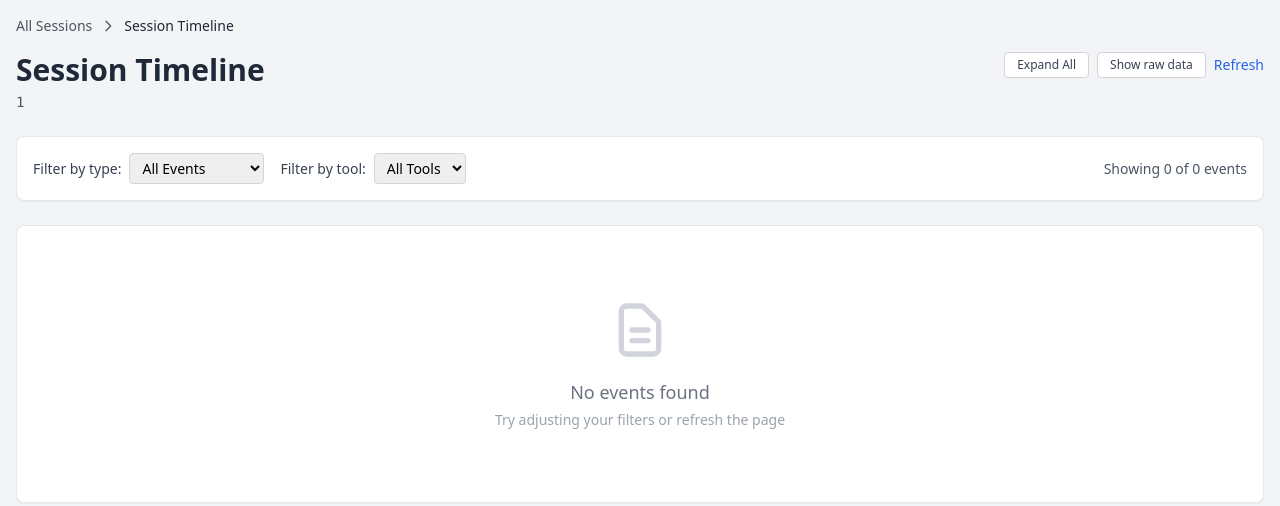
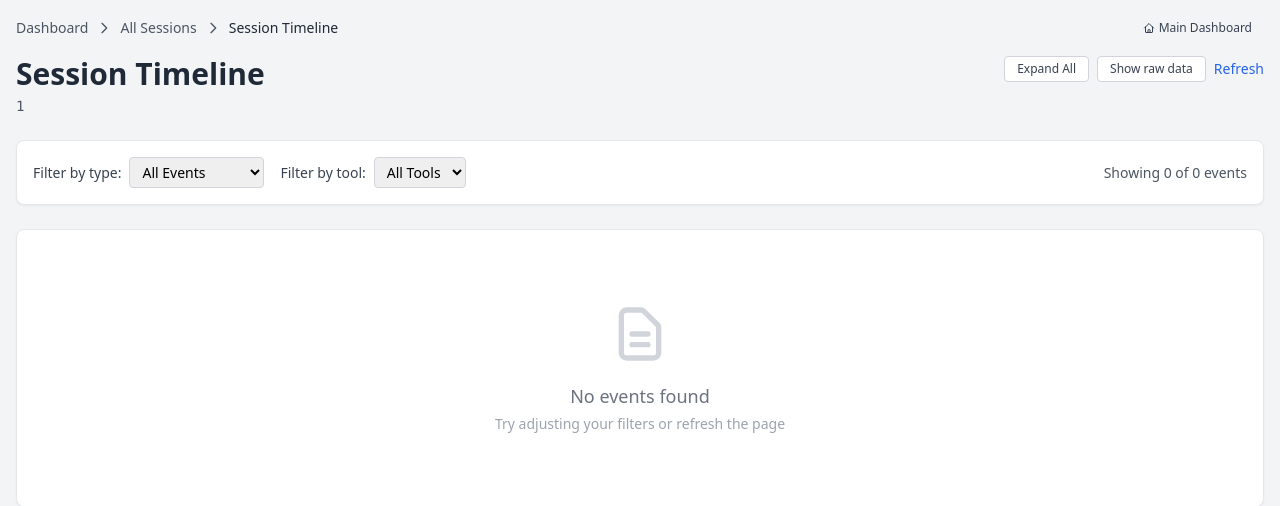
Before and after one commit to emiperez95/claude-code-monitoring, a Flask app: page /session-timeline/1 in a window 1280 px wide. Shown: the top 506 px of the page. Run offline with Flask 3, Linux system fonts and the light colour scheme; data that the repository does not hold is empty; some libraries are stand-ins or nearby versions.

Commit message:
Add navigation between dashboard views
- Added "All Events" button to main dashboard for accessing comprehensive tracking
- Added "Main Dashboard" button to all-tracking page for easy return
- Enhanced breadcrumb navigation in session timeline page
- Improved navigation flow between subagent-focused and all-events views

Navigation now provides clear paths between:
- Main Dashboard: Subagent-focused monitoring
- All Events: Comprehensive event tracking
- Session Timeline: Individual session details

🤖 Generated with [Claude Code](https://claude.ai/code)

Co-Authored-By: Claude <noreply@anthropic.com>

```diff
--- a/web-ui/templates/index.html
+++ b/web-ui/templates/index.html
@@ -20,6 +20,12 @@
                 <a href="/" class="text-blue-600 hover:text-blue-800 font-medium">Dashboard</a>
                 <a href="/sessions" class="text-blue-600 hover:text-blue-800 font-medium">Sessions</a>
                 <a href="/subagents" class="text-blue-600 hover:text-blue-800 font-medium">Subagents</a>
+                <a href="/all-tracking" class="inline-flex items-center gap-1 px-4 py-2 bg-purple-600 text-white rounded-lg hover:bg-purple-700 transition-colors font-medium">
+                    <svg class="w-4 h-4" fill="none" stroke="currentColor" viewBox="0 0 24 24">
+                        <path stroke-linecap="round" stroke-linejoin="round" stroke-width="2" d="M9 5H7a2 2 0 00-2 2v12a2 2 0 002 2h10a2 2 0 002-2V7a2 2 0 00-2-2h-2M9 5a2 2 0 002 2h2a2 2 0 002-2M9 5a2 2 0 012-2h2a2 2 0 012 2"></path>
+                    </svg>
+                    All Events
+                </a>
             </nav>
         </div>
 
--- a/web-ui/templates/session_timeline.html
+++ b/web-ui/templates/session_timeline.html
@@ -11,12 +11,24 @@
     <div x-data="sessionTimelinePage('{{ session_id }}')" x-init="init()" class="container mx-auto p-4 max-w-7xl">
         <!-- Header with Breadcrumb -->
         <div class="mb-6">
-            <nav class="flex items-center text-sm text-gray-600 mb-4">
-                <a href="/all-tracking" class="hover:text-blue-600">All Sessions</a>
-                <svg class="w-4 h-4 mx-2" fill="none" stroke="currentColor" viewBox="0 0 24 24">
-                    <path stroke-linecap="round" stroke-linejoin="round" stroke-width="2" d="M9 5l7 7-7 7"></path>
-                </svg>
-                <span class="text-gray-800">Session Timeline</span>
+            <nav class="flex items-center justify-between text-sm text-gray-600 mb-4">
+                <div class="flex items-center">
+                    <a href="/" class="hover:text-blue-600">Dashboard</a>
+                    <svg class="w-4 h-4 mx-2" fill="none" stroke="currentColor" viewBox="0 0 24 24">
+                        <path stroke-linecap="round" stroke-linejoin="round" stroke-width="2" d="M9 5l7 7-7 7"></path>
+                    </svg>
+                    <a href="/all-tracking" class="hover:text-blue-600">All Sessions</a>
+                    <svg class="w-4 h-4 mx-2" fill="none" stroke="currentColor" viewBox="0 0 24 24">
+                        <path stroke-linecap="round" stroke-linejoin="round" stroke-width="2" d="M9 5l7 7-7 7"></path>
+                    </svg>
+                    <span class="text-gray-800">Session Timeline</span>
+                </div>
+                <a href="/" class="inline-flex items-center gap-1 px-3 py-1 bg-gray-100 text-gray-700 rounded hover:bg-gray-200 transition-colors text-xs font-medium">
+                    <svg class="w-3 h-3" fill="none" stroke="currentColor" viewBox="0 0 24 24">
+                        <path stroke-linecap="round" stroke-linejoin="round" stroke-width="2" d="M3 12l2-2m0 0l7-7 7 7M5 10v10a1 1 0 001 1h3m10-11l2 2m-2-2v10a1 1 0 01-1 1h-3m-6 0a1 1 0 001-1v-4a1 1 0 011-1h2a1 1 0 011 1v4a1 1 0 001 1m-6 0h6"></path>
+                    </svg>
+                    Main Dashboard
+                </a>
             </nav>
 
             <div class="flex justify-between items-start">
```
Also changed, not shown: web-ui/templates/all_tracking.html (+11 -3 lines).
